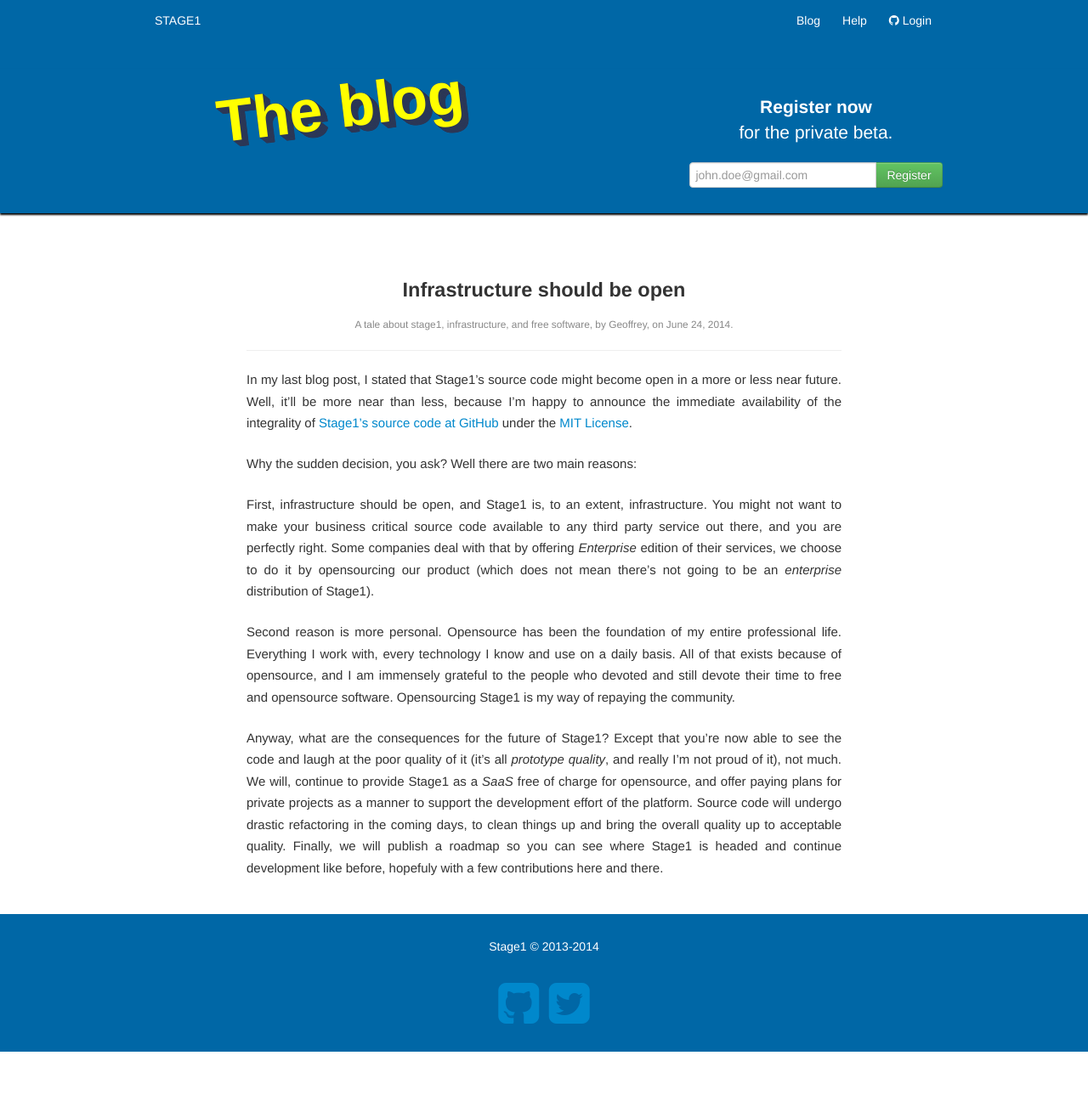
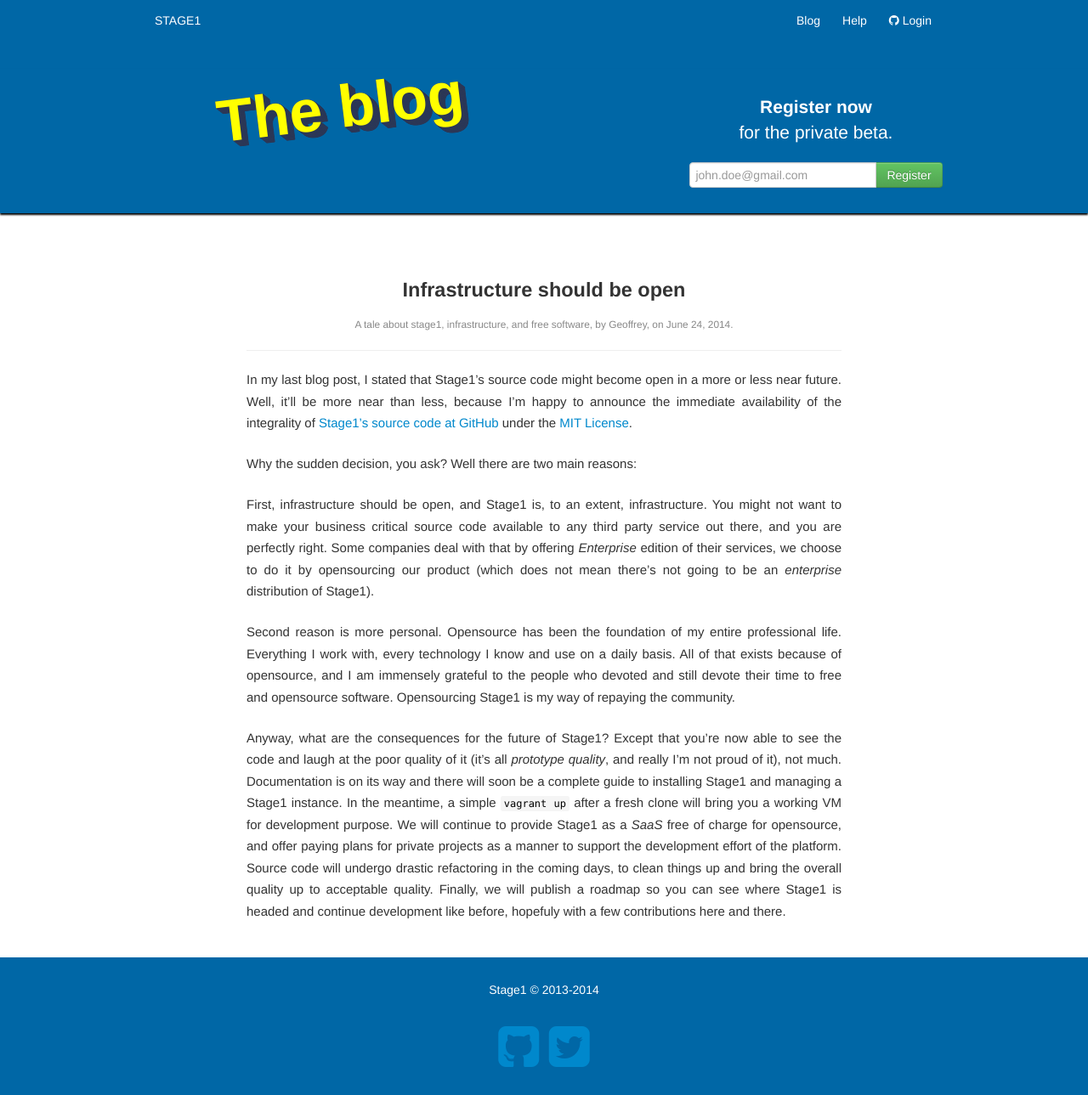
Before and after one commit to pborreli/blog-2, a Jekyll site: the page built from _posts/2014-06-24-infrastructure-should-be-free.md, in a window 1280 px wide. Shown: the whole page at 85% size. Built offline with Jekyll 4.4.1, drawn with Linux system fonts in a browser that asks for light colours; before the commit the page ends 1238 px from its top, so only the background shows below that.

Commit message:
added note about documentation

```diff
--- a/_posts/2014-06-24-infrastructure-should-be-free.md
+++ b/_posts/2014-06-24-infrastructure-should-be-free.md
@@ -15,4 +15,4 @@
 
 Second reason is more personal. Opensource has been the foundation of my entire professional life. Everything I work with, every technology I know and use on a daily basis. All of that exists because of opensource, and I am immensely grateful to the people who devoted and still devote their time to free and opensource software. Opensourcing Stage1 is my way of repaying the community.
 
-Anyway, what are the consequences for the future of Stage1? Except that you're now able to see the code and laugh at the poor quality of it (it's all *prototype quality*, and really I'm not proud of it), not much. We will, continue to provide Stage1 as a *SaaS* free of charge for opensource, and offer paying plans for private projects as a manner to support the development effort of the platform. Source code will undergo drastic refactoring in the coming days, to clean things up and bring the overall quality up to acceptable quality. Finally, we will publish a roadmap so you can see where Stage1 is headed and continue development like before, hopefuly with a few contributions here and there.
+Anyway, what are the consequences for the future of Stage1? Except that you're now able to see the code and laugh at the poor quality of it (it's all *prototype quality*, and really I'm not proud of it), not much. Documentation is on its way and there will soon be a complete guide to installing Stage1 and managing a Stage1 instance. In the meantime, a simple `vagrant up` after a fresh clone will bring you a working VM for development purpose. We will continue to provide Stage1 as a *SaaS* free of charge for opensource, and offer paying plans for private projects as a manner to support the development effort of the platform. Source code will undergo drastic refactoring in the coming days, to clean things up and bring the overall quality up to acceptable quality. Finally, we will publish a roadmap so you can see where Stage1 is headed and continue development like before, hopefuly with a few contributions here and there.
```
